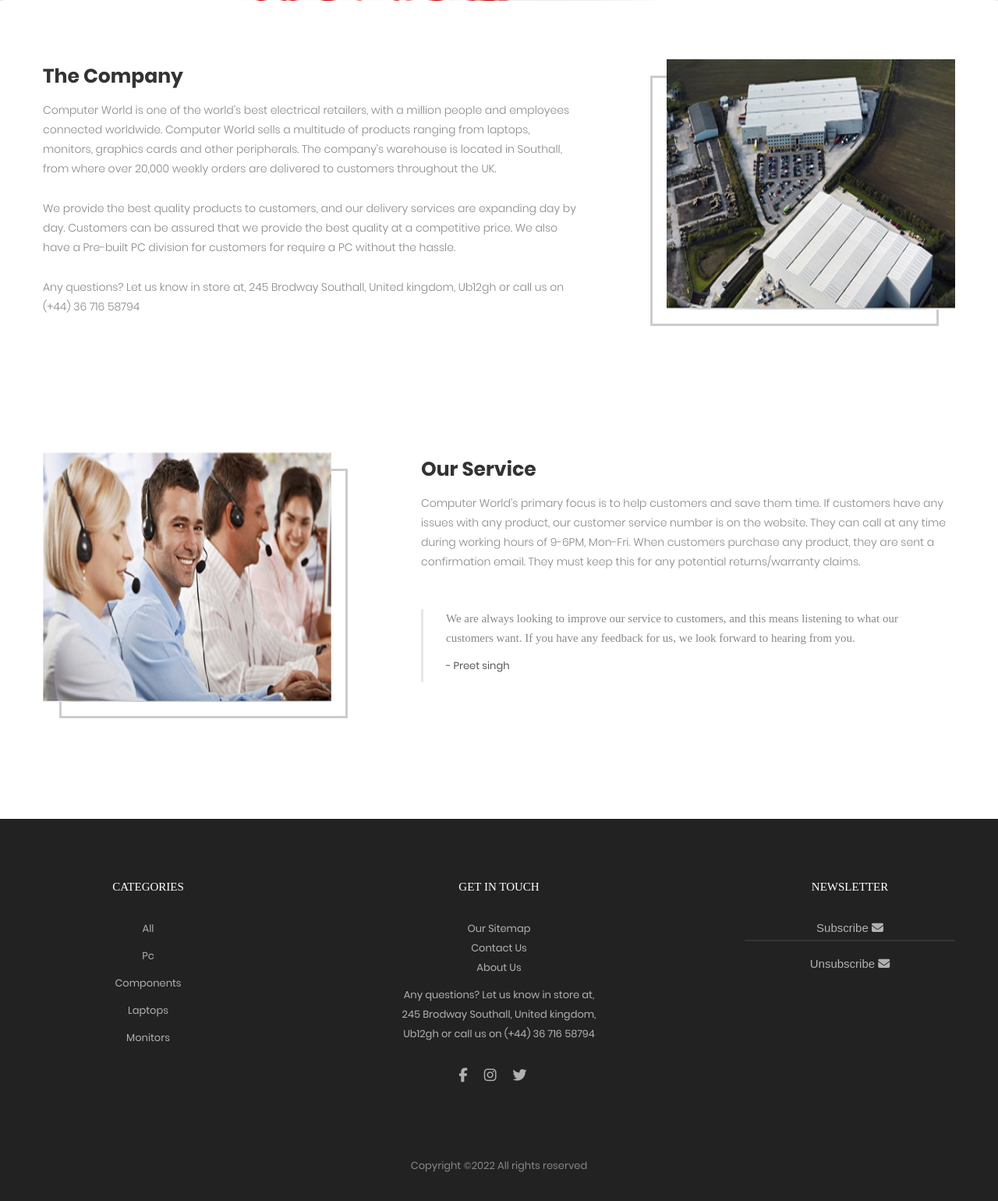
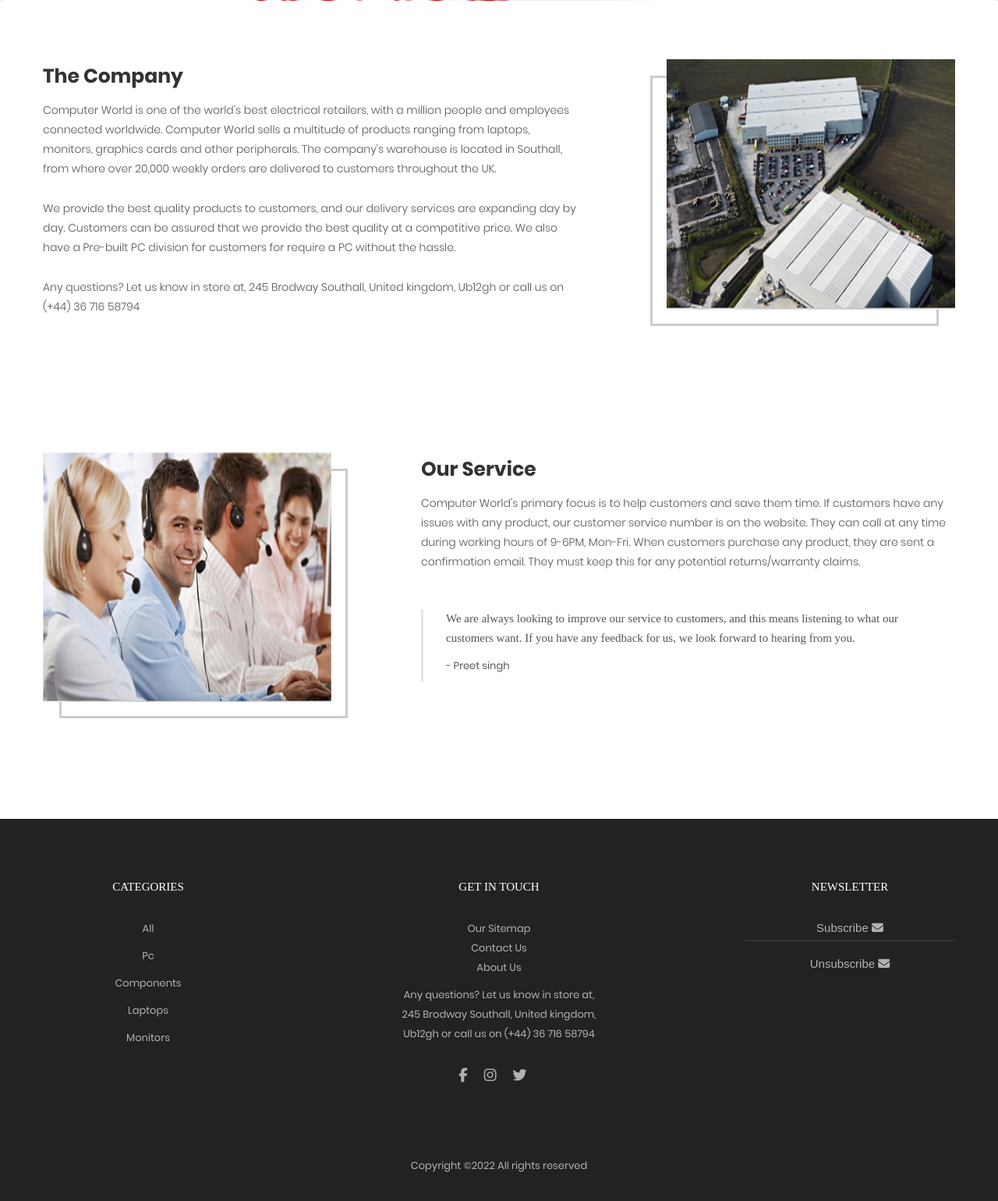
Before and after one commit to preetbhullar90/computer-world, a Django app: page /aboutus/ in a window 1280 px wide. Shown: the part 336-1876 px from the top of the page at 78% size. Run offline with Django 3.2, Linux system fonts and the light colour scheme; some libraries are stand-ins or nearby versions; some web fonts are replaced.

Commit message:
Changed font colour on footer, contact page, About us page and product detail page, Updated SEO meta data

```diff
--- a/aboutus/templates/aboutus/aboutus.html
+++ b/aboutus/templates/aboutus/aboutus.html
@@ -25,7 +25,7 @@
                         The Company
                     </h3>
 
-                    <p class="stext-113 cl6 p-b-26">
+                    <p class="stext-113 about-us-text p-b-26">
                         Computer World is one of the world’s best electrical retailers, with a million people and
                         employees connected worldwide. Computer World sells a multitude of products ranging from
                         laptops, monitors, graphics cards and other peripherals. The company's warehouse is located in
@@ -33,13 +33,13 @@
 
                     </p>
 
-                    <p class="stext-113 cl6 p-b-26">
+                    <p class="stext-113 about-us-text p-b-26">
                         We provide the best quality products to customers, and our delivery services are expanding day
                         by day. Customers can be assured that we provide the best quality at a competitive price. We
                         also have a Pre-built PC division for customers for require a PC without the hassle.
                     </p>
 
-                    <p class="stext-113 cl6 p-b-26">
+                    <p class="stext-113 about-us-text p-b-26">
                         Any questions? Let us know in store at, 245 Brodway Southall, United kingdom, Ub12gh or call
                         us on (+44) 36 716 58794
                     </p>
@@ -62,7 +62,7 @@
                         Our Service
                     </h3>
 
-                    <p class="stext-113 cl6 p-b-26">
+                    <p class="stext-113 about-us-text p-b-26">
                         Computer World’s primary focus is to help customers and save them time. If customers have any
                         issues with any product, our customer service number is on the website. They can call at any
                         time during working hours of 9-6PM, Mon-Fri. When customers purchase any product, they are sent
@@ -70,7 +70,7 @@
                     </p>
 
                     <div class="bor16 p-l-29 p-b-9 m-t-22">
-                        <p class="stext-114 cl6 p-r-40 p-b-11">
+                        <p class="stext-114 about-us-text p-r-40 p-b-11">
                             We are always looking to improve our service to customers, and this means listening to what
                             our customers want. If you have any feedback for us, we look forward to hearing from you.
                         </p>
--- a/contact/templates/contact/contact.html
+++ b/contact/templates/contact/contact.html
@@ -80,7 +80,7 @@
                             Address
                         </span>
 
-                        <p class="stext-115 cl6 size-213 p-t-18">
+                        <p class="stext-115 contact-page-text size-213 p-t-18">
                             Computer World 245 Brodway Southall, United kingdom, UB12GH
                         </p>
                     </div>
@@ -96,7 +96,7 @@
                             Lets Talk
                         </span>
 
-                        <p class="stext-115 cl1 size-213 p-t-18">
+                        <p class="stext-115 contact-page-text size-213 p-t-18">
                             (+44) 36 716 58794
                         </p>
                     </div>
@@ -112,7 +112,7 @@
                             Sale Support
                         </span>
 
-                        <p class="stext-115 cl1 size-213 p-t-18">
+                        <p class="stext-115 contact-page-text size-213 p-t-18">
                             computer_world@gmail.com
                         </p>
                     </div>
--- a/products/templates/products/product_detail.html
+++ b/products/templates/products/product_detail.html
@@ -370,10 +370,10 @@
     </div>
 
     <div class="bg6 flex-c-m flex-w size-302 m-t-73 p-tb-15">
-        <span class="stext-107 cl6 p-lr-25">
+        <span class="stext-107 product-detail-sku p-lr-25">
             SKU: {{product.sku}}
         </span>
-        <span class="stext-107 cl6 p-lr-25">
+        <span class="stext-107 product-detail-sku p-lr-25">
             Categories: {{product.category}}
         </span>
     </div>
--- a/products/templates/products/products.html
+++ b/products/templates/products/products.html
@@ -32,7 +32,7 @@
 
     <div class="container">
         <div class="col-12 col-md-6 order-md-first">
-            <p class="text-muted mt-3 text-center text-md-left">
+            <p class="text-dark mt-3 text-center text-md-left">
                 {% if search_term or current_categories or current_sorting != 'None_None' %}
                 <span class="small"><a href="{% url 'products' %}">Products Home</a> | </span>
                 {% endif %}
--- a/static/css/main.css
+++ b/static/css/main.css
@@ -2471,7 +2471,7 @@ input.num-product::-webkit-inner-spin-button {
 }
 
 .cl4 {
-    color: #999;
+    color: #666666;
 }
 
 .cl5 {
@@ -2479,7 +2479,7 @@ input.num-product::-webkit-inner-spin-button {
 }
 
 .cl6 {
-    color: #888;
+    color: #b2b2b2;
 }
 
 .cl7 {
@@ -2508,6 +2508,18 @@ input.num-product::-webkit-inner-spin-button {
 
 .price-text {
     color: #ff0000;
+}
+
+.about-us-text {
+    color: #555555;
+}
+
+.contact-page-text {
+    color: #555555;
+}
+
+.product-detail-sku {
+    color: #555555;
 }
 
 /*//////////////////////////////////////////////////////////////////
--- a/templates/base.html
+++ b/templates/base.html
@@ -9,8 +9,10 @@
     <meta http-equiv="X-UA-Compatible" content="ie=edge">
     <meta charset="utf-8">
     <meta name="viewport" content="width=device-width, initial-scale=1, shrink-to-fit=no">
-    <meta name="description" content="Computer world for who love gaming and pc in Southall, England">
-    <meta name="keywords" content="Computer World, england, southall">
+    <meta name="description"
+        content="All things computing for the IT professional, and all things gaming for the gamer!">
+    <meta name="keywords"
+        content="Computer World, Gaming PCs, PC Components, Computer Peripherals, Gaming Monitors, Consoles, Laptops">
     {% endblock %}
 
     {% block extra_meta %}
```
